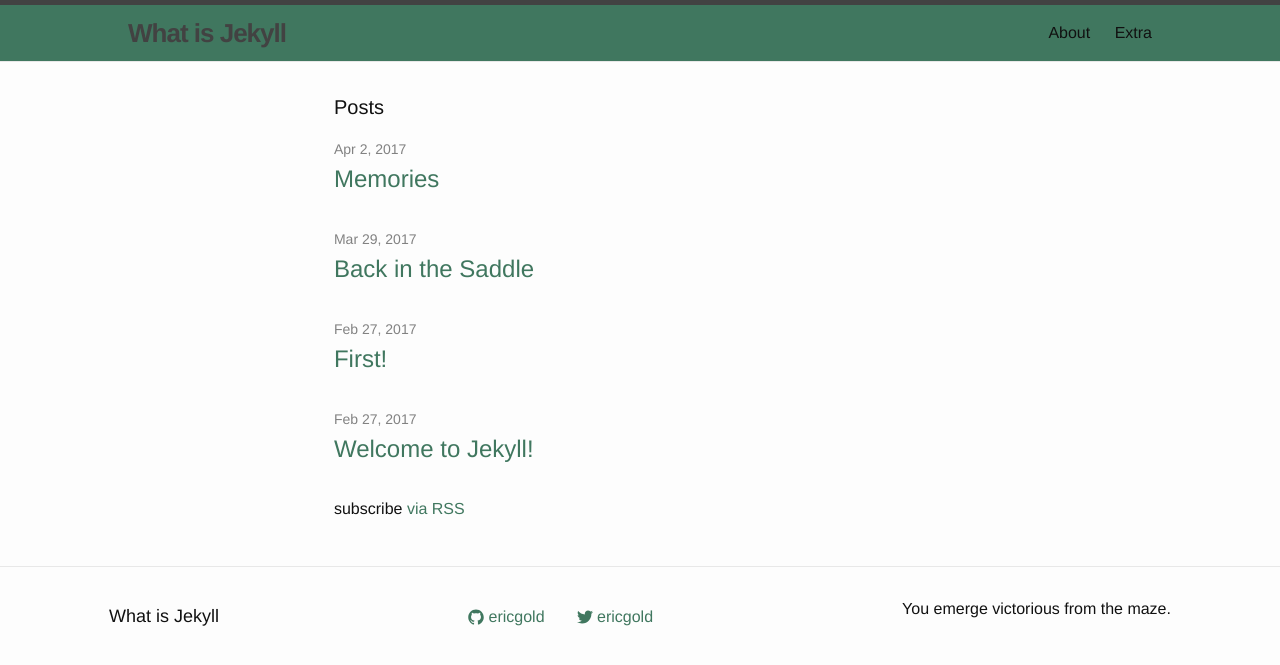
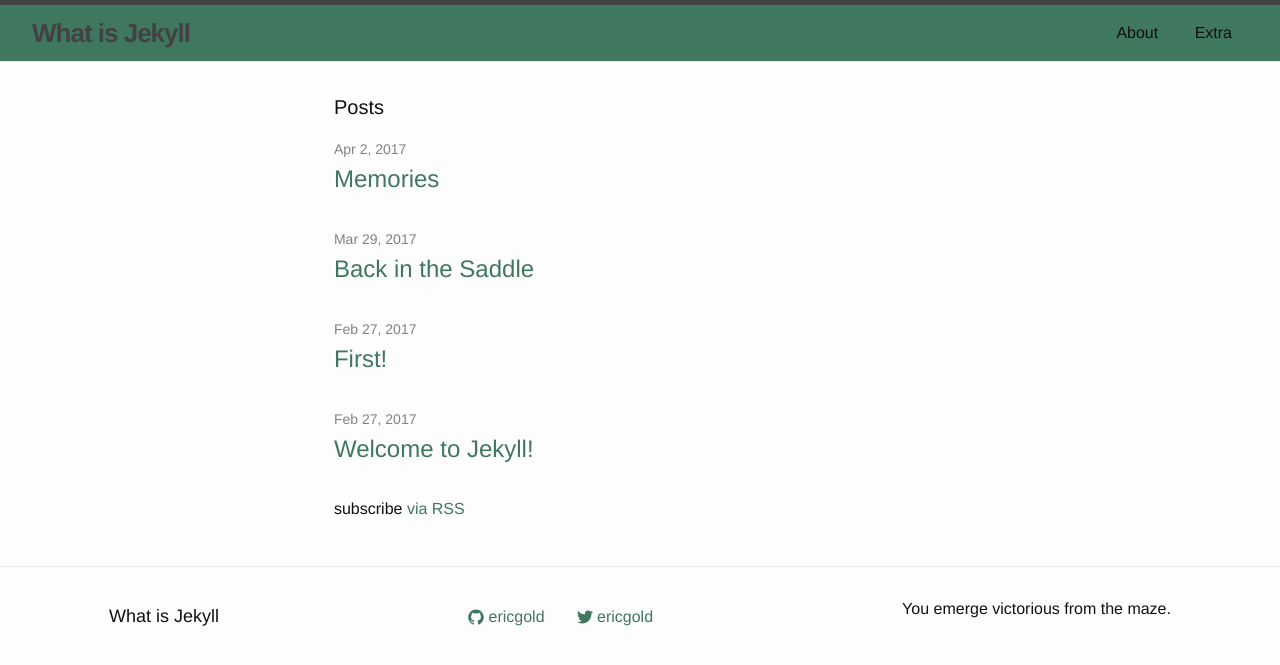
Before and after one commit to ericgold/jekylltest, a Jekyll site: the page built from index.md, in a window 1280 px wide. Shown: the top 665 px of the page. Built offline with Jekyll 4.4.1, drawn with Linux system fonts in a browser that asks for light colours.

Commit message:
flexbox header

```diff
--- a/_includes/header.html
+++ b/_includes/header.html
@@ -1,17 +1,11 @@
 <header class="site-header" role="banner">
 
-  <div class="wrapper">
+
 
     <a class="site-title" href="{{ "/" | relative_url}}">{{ site.title | escape }}</a>
 
     <nav class="site-nav">
-      <span class="menu-icon">
-        <svg viewBox="0 0 18 15" width="18px" height="15px">
-          <path fill="#424242" d="M18,1.484c0,0.82-0.665,1.484-1.484,1.484H1.484C0.665,2.969,0,2.304,0,1.484l0,0C0,0.665,0.665,0,1.484,0 h15.031C17.335,0,18,0.665,18,1.484L18,1.484z"/>
-          <path fill="#424242" d="M18,7.516C18,8.335,17.335,9,16.516,9H1.484C0.665,9,0,8.335,0,7.516l0,0c0-0.82,0.665-1.484,1.484-1.484 h15.031C17.335,6.031,18,6.696,18,7.516L18,7.516z"/>
-          <path fill="#424242" d="M18,13.516C18,14.335,17.335,15,16.516,15H1.484C0.665,15,0,14.335,0,13.516l0,0 c0-0.82,0.665-1.484,1.484-1.484h15.031C17.335,12.031,18,12.696,18,13.516L18,13.516z"/>
-        </svg>
-      </span>
+
 
       <div class="trigger">
         {% for my_page in site.pages %}
@@ -22,6 +16,6 @@
       </div>
     </nav>
 
-  </div>
+
 
 </header>
--- a/_sass/_layout.scss
+++ b/_sass/_layout.scss
@@ -2,13 +2,20 @@
  * Site header
  */
 .site-header {
+  display: flex;
+  justify-content: space-around;
+  flex-direction: row;
+  align-items: center;
   border-top: 5px solid $grey-color-dark;
   border-bottom: 1px solid $grey-color-light;
   min-height: 56px;
   background-color: $brand-color;
+  padding: 0 2rem;
 
-  // Positioning context for the mobile navigation icon
-  position: relative;
+
+  @include media-query($on-palm) {
+    flex-direction: column;
+  }
 }
 
 .site-title {
@@ -19,77 +26,38 @@
 
   margin-right: auto;
   margin-bottom: 0;
-  //float: left;
 
 
   &,
   &:visited {
     color: $grey-color-dark;
-
   }
 }
 
 .site-nav {
-  float: right;
+
   line-height: 56px;
 
-  .menu-icon {
-    display: none;
-  }
-
   .page-link {
+    margin: 0 1rem;
     color: $text-color;
     line-height: $base-line-height;
 
-    // Gaps between nav items, but not on the last one
+    /* Gaps between nav items, but not on the last one
     &:not(:last-child) {
       margin-right: 20px;
+    }*/
+  }
+  @include media-query($on-palm) {
+
+
+    .page-link {
+      width: auto;
     }
   }
 
-  @include media-query($on-palm) {
-    position: absolute;
-    top: 9px;
-    right: $spacing-unit / 2;
-    background-color: $background-color;
-    border: 1px solid $grey-color-light;
-    border-radius: 5px;
-    text-align: right;
 
-    .menu-icon {
-      display: block;
-      float: right;
-      width: 36px;
-      height: 26px;
-      line-height: 0;
-      padding-top: 10px;
-      text-align: center;
 
-      > svg path {
-        fill: $grey-color-dark;
-      }
-    }
-
-    .trigger {
-      clear: both;
-      display: none;
-    }
-
-    &:hover .trigger {
-      display: block;
-      padding-bottom: 5px;
-    }
-
-    .page-link {
-      display: block;
-      padding: 5px 10px;
-
-      &:not(:last-child) {
-        margin-right: 0;
-      }
-      margin-left: 20px;
-    }
-  }
 }
 
 
```
